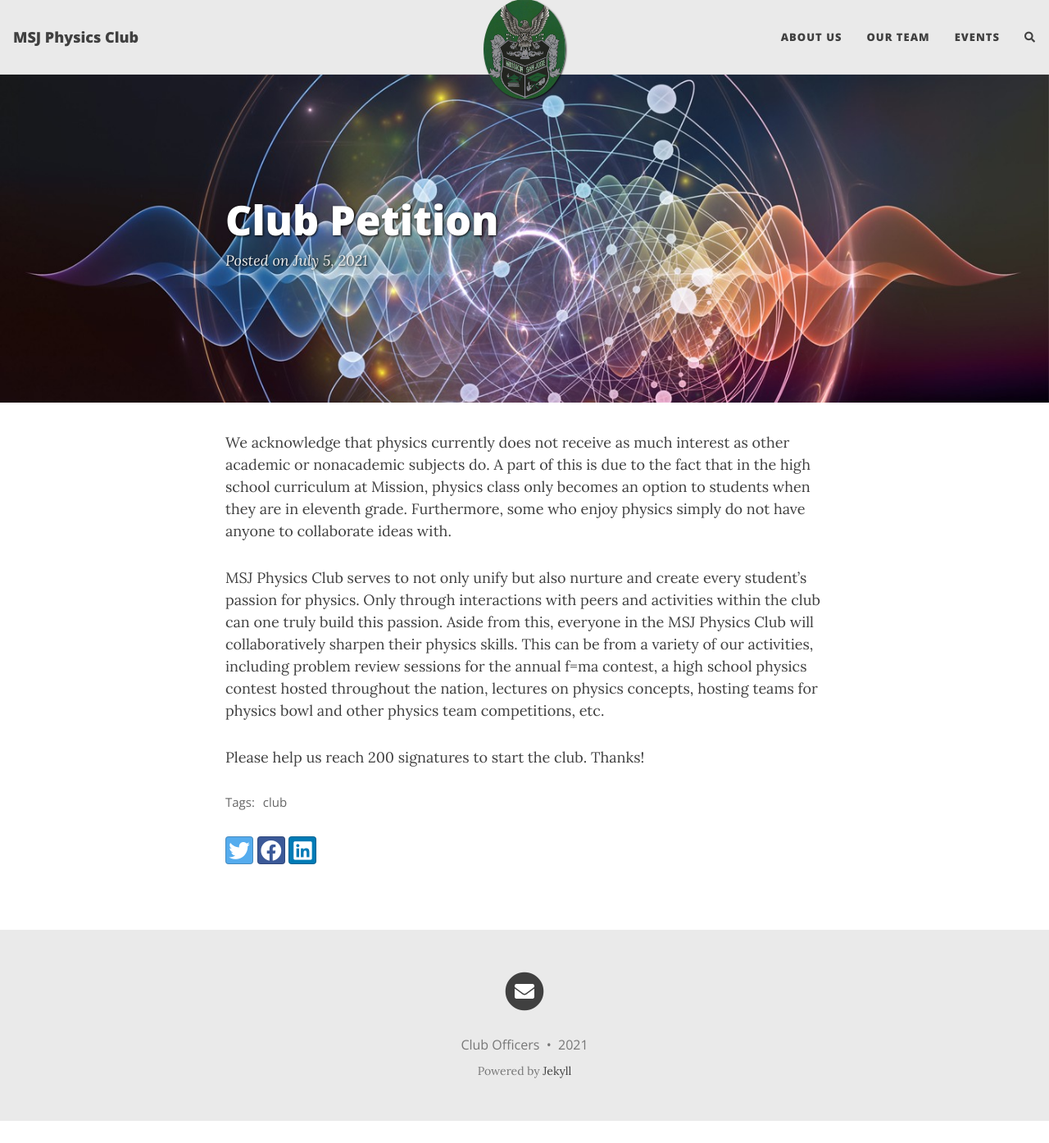
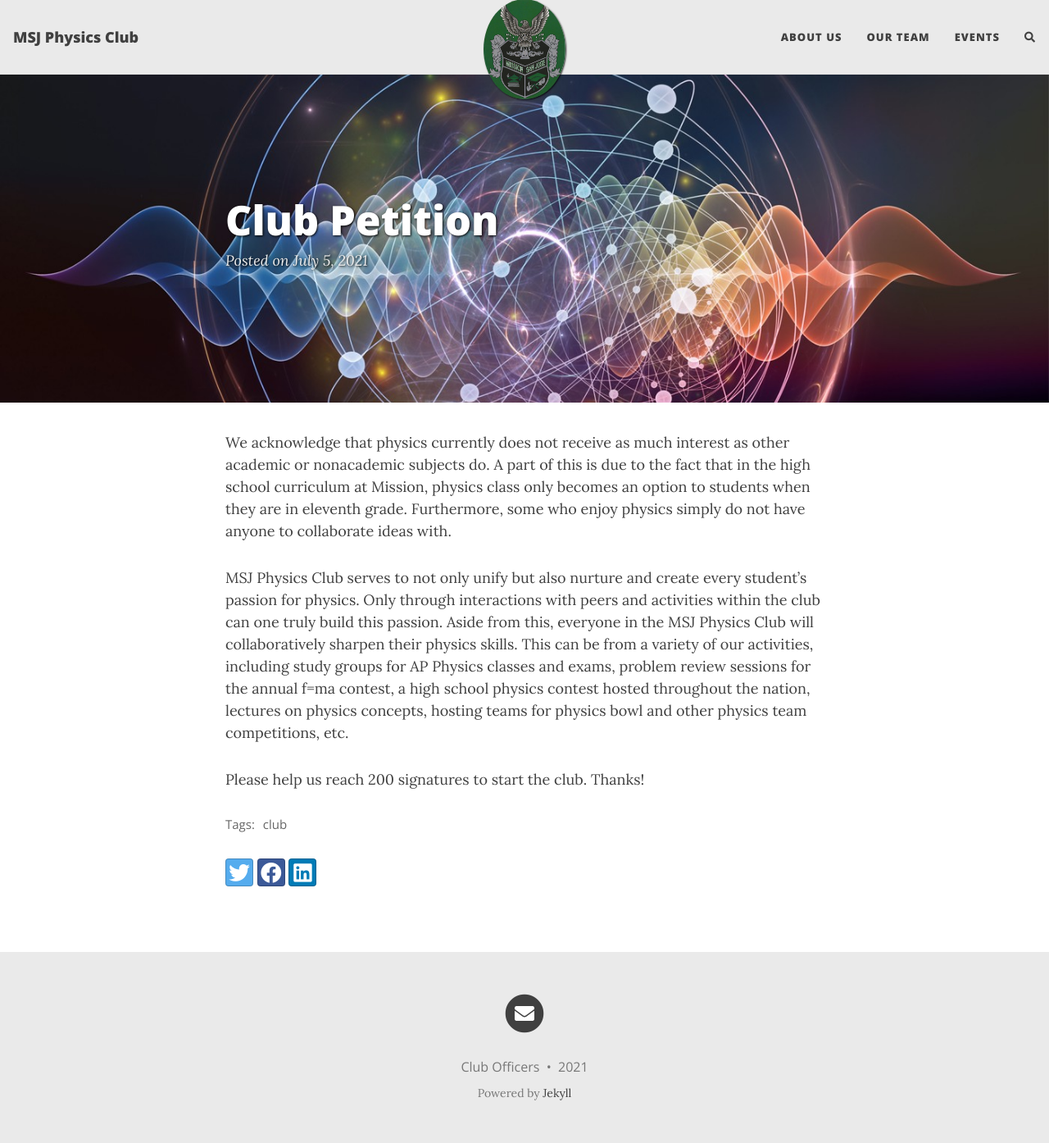
Before and after one commit to MSJPhysicsClub/MSJPhysicsClub.github.io, a Jekyll site: the page built from _posts/2021-07-05-petition.md, in a window 1280 px wide and 1394 px high. Shown: the whole window at 82% size. Built offline with Jekyll 4.4.1, drawn with Linux system fonts in a browser that asks for light colours; nearby versions of some CDN libraries; comment, search, counter and statistics services are not loaded.

Commit message:
Update 2021-07-05-petition.md

```diff
--- a/_posts/2021-07-05-petition.md
+++ b/_posts/2021-07-05-petition.md
@@ -9,7 +9,7 @@ tags: [club]
 
 We acknowledge that physics currently does not receive as much interest as other academic or nonacademic subjects do. A part of this is due to the fact that in the high school curriculum at Mission, physics class only becomes an option to students when they are in eleventh grade. Furthermore, some who enjoy physics simply do not have anyone to collaborate ideas with.
 
-MSJ Physics Club serves to not only unify but also nurture and create every student’s passion for physics. Only through interactions with peers and activities within the club can one truly build this passion. Aside from this, everyone in the MSJ Physics Club will collaboratively sharpen their physics skills. This can be from a variety of our activities, including problem review sessions for the annual f=ma contest, a high school physics contest hosted throughout the nation, lectures on physics concepts, hosting teams for physics bowl and other physics team competitions, etc.
+MSJ Physics Club serves to not only unify but also nurture and create every student’s passion for physics. Only through interactions with peers and activities within the club can one truly build this passion. Aside from this, everyone in the MSJ Physics Club will collaboratively sharpen their physics skills. This can be from a variety of our activities, including study groups for AP Physics classes and exams, problem review sessions for the annual f=ma contest, a high school physics contest hosted throughout the nation, lectures on physics concepts, hosting teams for physics bowl and other physics team competitions, etc.
 
 
 Please help us reach 200 signatures to start the club. Thanks!
```
